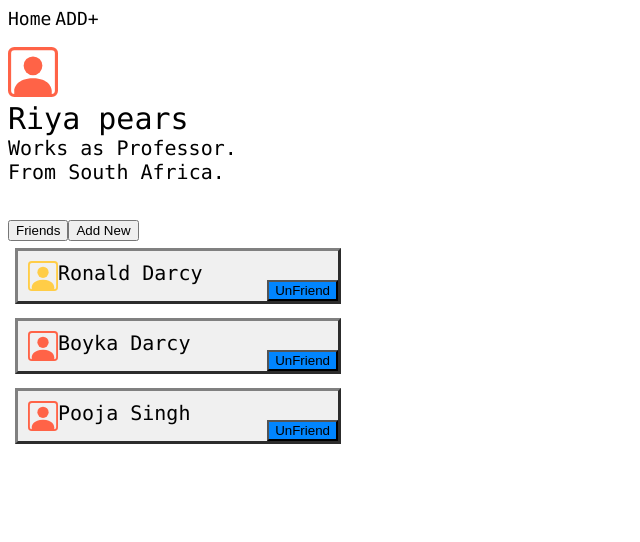
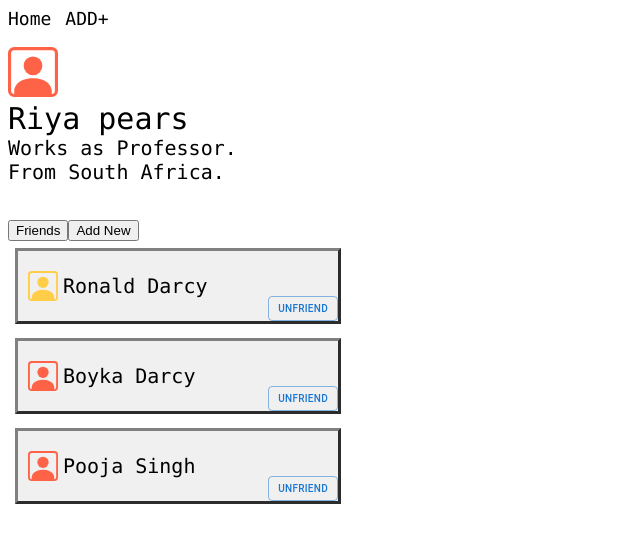
Before and after one commit to DevalapalleJaswanth/FrndsApp, a React (Create React App) app: page /Details/0 in a window 1280 px wide. Shown: the top 542 px of the page, without its empty margins (0-640 px from the left). Built offline with nearby package versions, Linux system fonts and the light colour scheme.

Commit message:
made some CSS changes

```diff
--- a/src/Components/Card.tsx
+++ b/src/Components/Card.tsx
@@ -2,6 +2,7 @@ import React, { useState } from "react";
 import { Link, Navigate } from "react-router-dom";
 import { BsPersonSquare } from "react-icons/bs";
 import { useNavigate } from "react-router-dom";
+import { Button } from "@mui/material";
 export default function Card(props: any) {
   const [border, setBorder] = useState("0px solid black");
   const [data1, setData1] = useState<any>(props.text1);
@@ -36,12 +37,14 @@ export default function Card(props: any) {
         position: "relative",
         backgroundColor: "rgb(240, 240, 240)",
         width: "300px",
+        height: "50px",
         border: border,
         padding: "10px",
         margin: "10px",
         outlineStyle: "outset",
         outlineColor: "grey",
-        display: "flex"
+        display: "flex",
+        alignItems: "center"
       }}
       onMouseOver={(e) => {
         hoverin(e);
@@ -73,7 +76,8 @@ export default function Card(props: any) {
       <div
         style={{
           fontSize: "20px",
-          fontFamily: "Lucida Console, Courier New, monospace"
+          fontFamily: "Lucida Console, Courier New, monospace",
+          padding: "5px"
         }}
       >
         {props.user === {} ||
@@ -84,9 +88,6 @@ export default function Card(props: any) {
           <Link
             to={`/Details/${props.user.id}`}
             style={{ textDecoration: "none", color: "Black" }}
-            /*onClick={() => {
-              navigate(`/Details/${props.user.id}`);
-            }}*/
           >
             {props.user.firstname + " " + props.user.lastname}
           </Link>
@@ -106,15 +107,17 @@ export default function Card(props: any) {
             fontFamily: "Lucida Console, Courier New, monospace"
           }}
         >
-          <button
-            style={buttonstyle}
+          <Button
+            size="small"
+            variant="outlined"
+            style={{ fontSize: "10px" }}
             onClick={() => {
               setData1(props.text2);
               props.callback(props.user.id);
             }}
           >
-            {data1}
-          </button>
+            <div>{data1}</div>
+          </Button>
         </div>
       </div>
     </div>
--- a/src/Containers/Friends.tsx
+++ b/src/Containers/Friends.tsx
@@ -29,6 +29,9 @@ export default function Friends(props: any) {
   return (
     <div>
       {console.log(frnds)}
+      {props.frnds == [] ? (
+        <div> "Yet to make friends"</div>
+      ) : (
         <div>
           <Display
             users={frnds}
@@ -37,6 +40,7 @@ export default function Friends(props: any) {
             callback={props.callback}
           />
         </div>
+      )}
     </div>
   );
 }
--- a/src/Containers/Home.tsx
+++ b/src/Containers/Home.tsx
@@ -31,6 +31,7 @@ export default function Home() {
     <div style={{ display: "flex" }}>
       <div>
         <Router>
+          <div style={{ alignItems: "center" }}>
             <Link
               to="/"
               style={{
@@ -52,13 +53,15 @@ export default function Home() {
                 fontSize: "18px",
                 fontFamily: "Lucida Console, Courier New, monospace",
                 textDecoration: "none",
-              color: "Black"
+                color: "Black",
+                padding: "10px"
               }}
             >
               ADD+
             </Link>
+          </div>
           <br></br>
-          <br></br>
+
           <Routes>
             <Route
               path="/"
```
Also changed, not shown: package.json (+15 -2 lines). Lines whose indentation alone changed are shown as unchanged.
